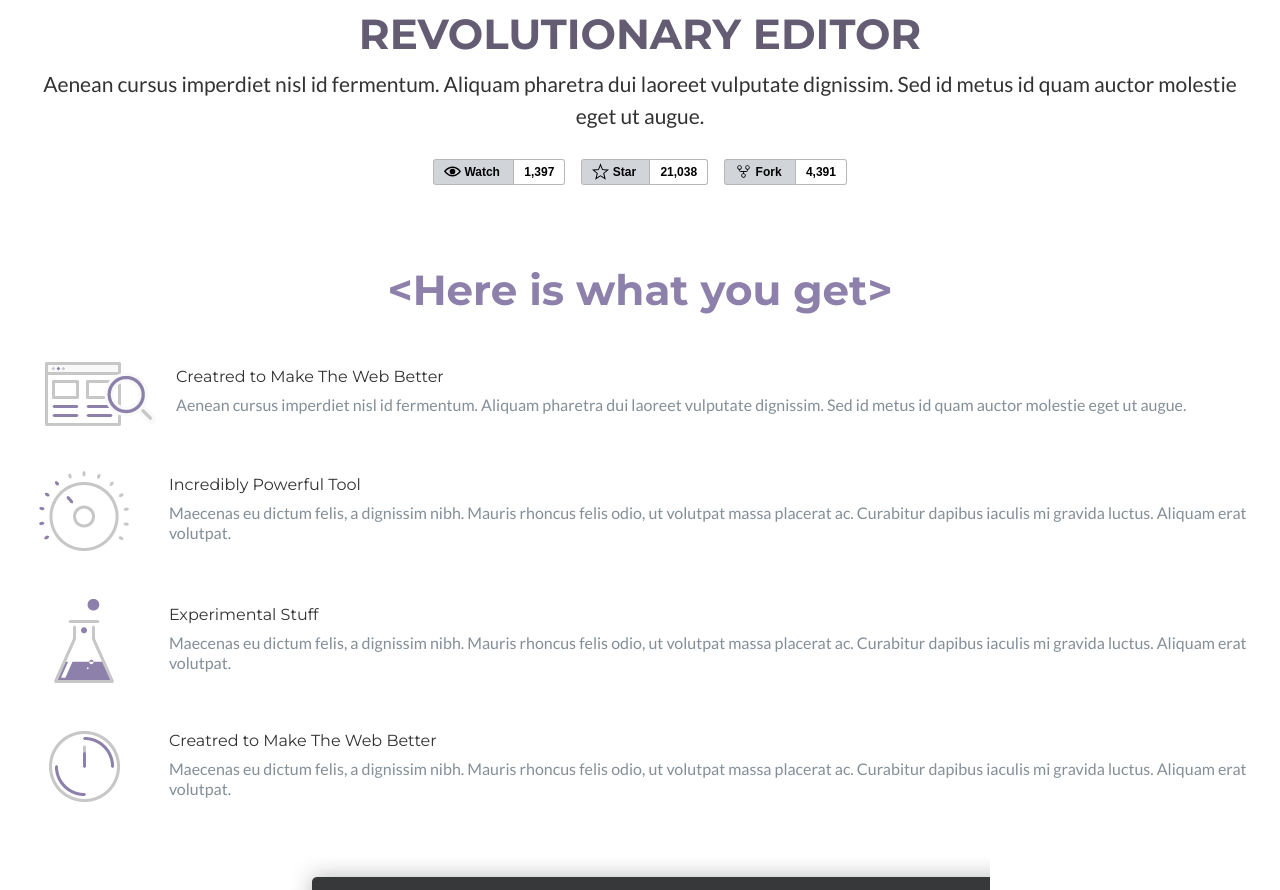
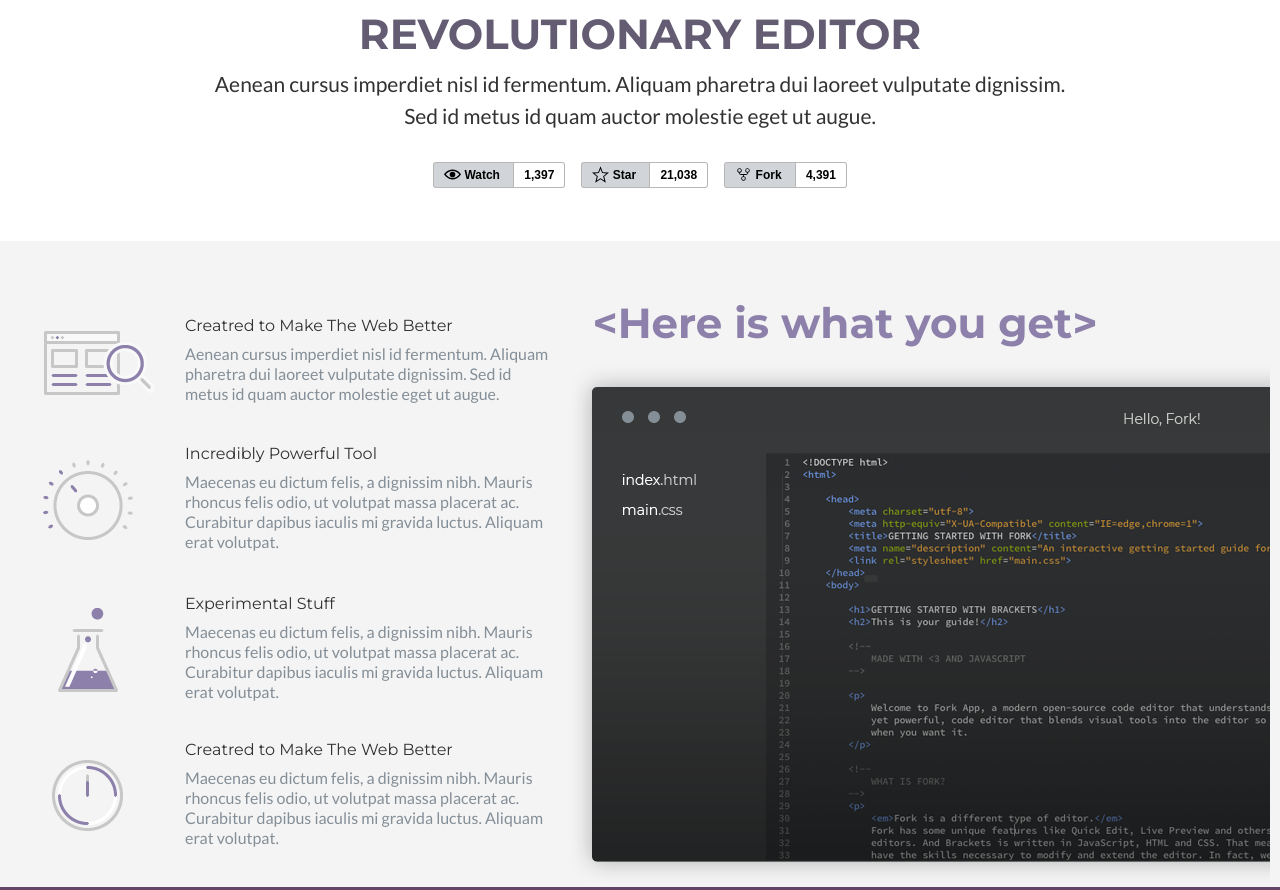
Before and after one commit to IgorNikonov/forkio, a website: page index.html in a window 1280 px wide. Shown: the top 890 px of the page. Drawn offline with Linux system fonts and the light colour scheme.

Commit message:
adaptive designs done

```diff
--- a/index.html
+++ b/index.html
@@ -55,6 +55,7 @@
     </section>
     <section class="what-you-get container">
         <h2 class="what-you-get__heading">Here is what you get</h2>
+        <div class="what-you-get__card-container">
             <div class="what-you-get__card">
                 <div class="what-you-get__card__icon goright">
                     <img src="./dist/img/icon1.png" alt="icon of a provided service" width="111px" height="64px">
@@ -91,7 +92,11 @@
                     <p class="what-you-get__text">Maecenas eu dictum felis, a dignissim nibh. Mauris rhoncus felis odio, ut volutpat massa placerat ac. Curabitur dapibus iaculis mi gravida luctus. Aliquam erat volutpat. </p>
                 </div>
             </div>
+        </div>
+        <div>
+            <h2 class="what-you-get__heading flex-2-1200">Here is what you get</h2>
             <img src="./dist/img/editor.png" alt="editor image" class="wat-you-get__editor-img">
+        </div>
     </section>
     <!-- <section class="user-reviews_container">
         <h1 class="user-reviews__heading">People Are Talking About Fork</h1>
--- a/src/scss/sections/_pricing.scss
+++ b/src/scss/sections/_pricing.scss
@@ -1,5 +1,12 @@
 .pricing {
   background: #634566;
+
+  padding-top: 10px;
+
+  @media (min-width: 768px) {
+    padding: 55px 0;
+  }
+
 }
 
 .pricing__card-container {
@@ -14,8 +21,11 @@
     flex-direction: row;
     flex-wrap: wrap;
     align-items: center;
-    margin: 0 70px;
+    margin: 0 auto;
+  }
 
+  @media(min-width: 768px) and (max-width: 1199px) {
+    width: 560px;
   }
 }
 
@@ -29,6 +39,10 @@
   @media(min-width: 768px) {
     font-size: 42px;
     line-height: 44px;
+  }
+
+  @media(min-width: 1200px) {
+    margin-bottom: 30px;
   }
 }
 
@@ -79,6 +93,13 @@
   }
 }
 
+.pricing__card:last-of-type {
+  @media (min-width: 768px) and (max-width: 1199px) {
+    position: relative;
+    right: 8px;
+  }
+}
+
 .card-bigger {
   background: rgba(70, 48, 72, 0.84);
   height: 535px;
@@ -100,9 +121,9 @@
     margin-top: 80px;
   }
 
-  @media(min-width: 768px) {
-    // position: relative;
-    // right: 25px;
+  @media(min-width: 768px) and (max-width: 1199px) {
+    position: relative;
+    right: 25px;
   }
 }
 
--- a/src/scss/sections/_revolutionary_editor.scss
+++ b/src/scss/sections/_revolutionary_editor.scss
@@ -22,7 +22,7 @@
 }
 
 * {
-  box-sizing: border-box;
+  // box-sizing: border-box;
 }
 
 .revolutionary-editor__heading {
@@ -42,12 +42,18 @@
   line-height: $text-line-height;
   font-size: 14px;
   color: #323232;
-  margin-bottom: 17px;
+  margin-bottom: 20px;
   padding: $text-padding;
 
   @media(min-width: 768px) {
     font-size: 21px;
     line-height: 32px;
+  }
+
+  @media(min-width: 920px) {
+    width: 885px;
+    margin: 0 auto;
+    padding-bottom: 20px;
   }
 }
 
@@ -58,10 +64,14 @@
   flex-wrap: wrap;
   margin: 0 auto;
   width: 300px;
-  margin-bottom: 60px;
+  margin-bottom: 20px;
 
-  @media (min-width: 450px) {
+  @media(min-width: 450px) {
     width: 430px
+  }
+
+  @media(min-width: 1200px) {
+    padding-bottom: 30px;
   }
 }
 
--- a/src/scss/sections/_what_you_get.scss
+++ b/src/scss/sections/_what_you_get.scss
@@ -1,3 +1,12 @@
+.what-you-get {
+  padding-top: 60px;
+
+  @media (min-width: 1200px) {
+    display: flex;
+    background: #F4F4F4;
+  }
+}
+
 .what-you-get__heading {
   @include heading-font;
   font-size: 32px;
@@ -9,6 +18,10 @@
     font-size: 42px;
     line-height: 44px;
   }
+
+  @media (min-width: 1200px) {
+    display: none;
+  }
 }
 
 .what-you-get__heading::before {
@@ -17,17 +30,6 @@
 
 .what-you-get__heading::after {
   content: '>'
-}
-
-.what-you-get__card__icon {
-  margin-top: 30px;
-  margin-bottom: 15px;
-  width: 120px;
-
-  @media(min-width: 768px) {
-    margin-left: 10px;
-    margin-left: 10px;
-  }
 }
 
 .what-you-get__subheading {
@@ -50,15 +52,18 @@
   flex-direction: column;
   align-items: center;
 
+  @media (min-width: 1200px) {
+    margin-bottom: 20px;
+  }
+
   &__icon {
     margin-top: 30px;
     margin-bottom: 15px;
-    width: 135px;
+    min-width: 135px;
 
     @media(min-width: 768px) {
       margin-left: 10px;
-      margin-left: 10px;
-      width: 136px;
+      margin-right: 10px;
     }
   }
 
@@ -81,3 +86,14 @@
   display: flex;
   justify-content: flex-end;
 }
+
+.flex-2-1200 {
+  display: none;
+
+  @media (min-width: 1200px) {
+    display: inline-block;
+    margin-top: 0;
+    position: relative;
+    right: 75px;
+  }
+}
```
Also changed, not shown: dist/styles.min.css. Lines whose indentation alone changed are shown as unchanged.
